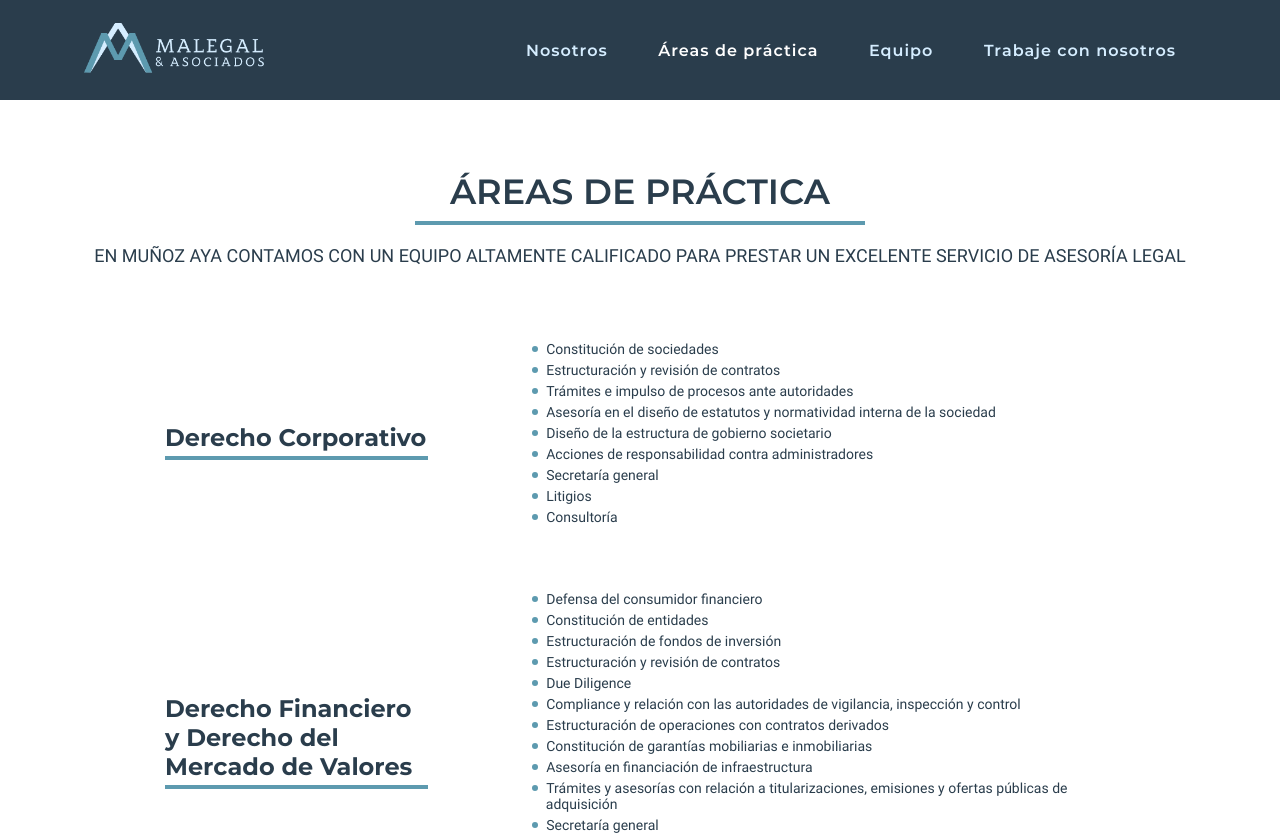
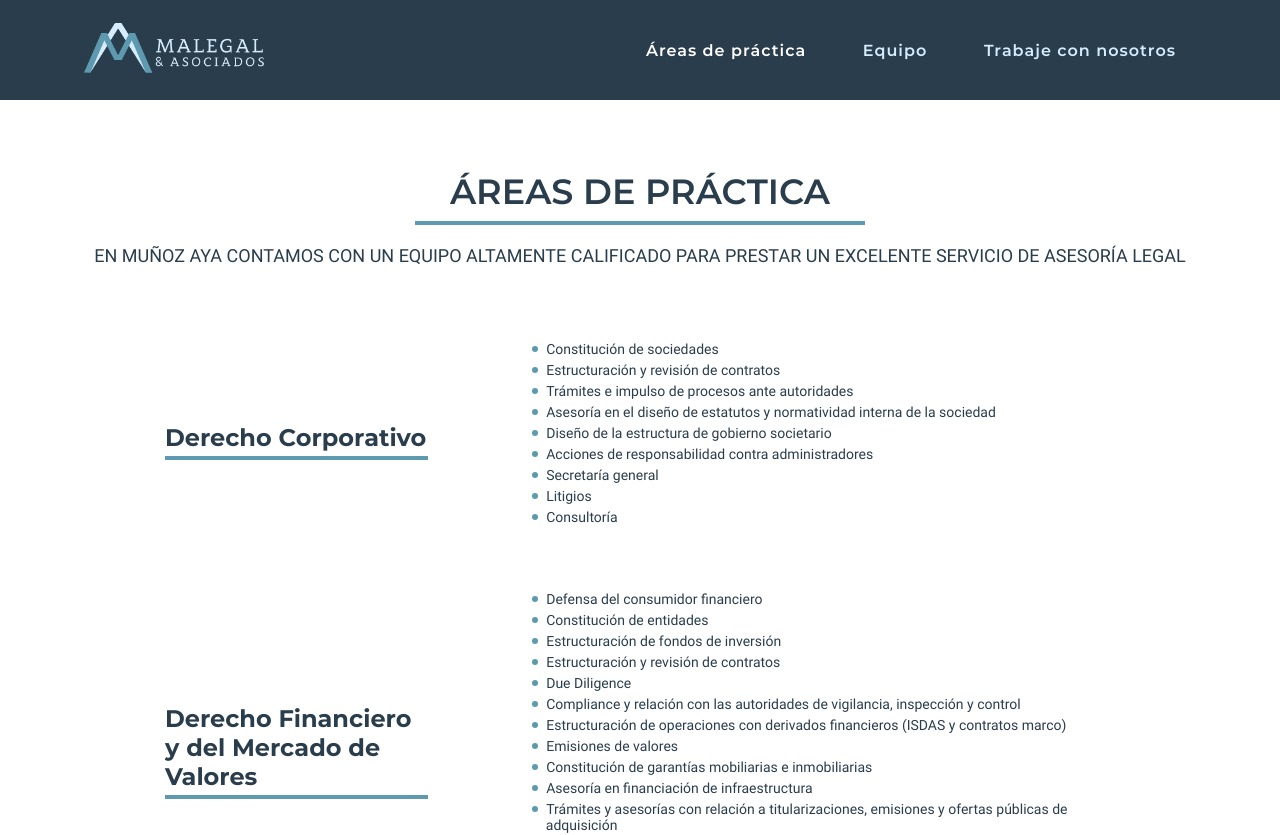
Before and after one commit to fcor/malegal, a React (Create React App) app: page /areas in a window 1280 px wide. Shown: the top 835 px of the page. Built offline with nearby package versions, Linux system fonts and the light colour scheme.

Commit message:
Minor fixes

```diff
--- a/src/App.css
+++ b/src/App.css
@@ -166,7 +166,7 @@ body.no-scroll{
 }
 
 .navbar.home .menu{
-  width: 650px;
+  width: 530px;
 }
 
 .navbar.home .menu a{
@@ -178,7 +178,7 @@ body.no-scroll{
 
 .menu{
   /* width: 561px; */
-  width: 650px;
+  width: 530px;
   justify-content: space-between;
   font-family: 'Montserrat';
   font-weight: 500;
@@ -1250,11 +1250,15 @@ transform: scale(.9);
   /* border: 1px solid red; */
   justify-content: flex-start;
   align-items: flex-start;
-  height: 100%;
+  min-height: 100%;
   width: 300px;
   margin-right: 80px;
   /* padding: 0 30px; */
 }
+
+/* .areas-card-left:nth-child(1){
+  border: 1px solid red;
+} */
 
 .areas-card-left h1{
   margin: 0;
--- a/src/components/Links.jsx
+++ b/src/components/Links.jsx
@@ -14,14 +14,14 @@ const getCs = (variant) => {
 
 const Links = ({ variant, onClick }) =>
   <div className={getCs(variant)}>
-    <NavLink
+    {/* <NavLink
       exact
       to='/'
       activeClassName="selected"
       onClick={onClick}
       >
       Nosotros
-    </NavLink>
+    </NavLink> */}
     <NavLink
       to='/areas'
       activeClassName="selected"
--- a/src/utils/areas.js
+++ b/src/utils/areas.js
@@ -15,7 +15,7 @@ export const areas = [
     ]
   },
   {
-    title: 'Derecho Financiero y Derecho del Mercado de Valores',
+    title: 'Derecho Financiero y del Mercado de Valores',
     text: 'Cupcake ipsum dolor sit amet powder jelly-o. Halvah liquorice macaroon powder donut chupa chups pastry candy. Gummies jelly-o croissant cheesecake topping dragée bear claw muffin.',
     bullets: [
       'Defensa del consumidor financiero',
@@ -24,7 +24,8 @@ export const areas = [
       'Estructuración y revisión de contratos',
       'Due Diligence',
       'Compliance y relación con las autoridades de vigilancia, inspección y control',
-      'Estructuración de operaciones con contratos derivados',
+      'Estructuración de operaciones con derivados financieros (ISDAS y contratos marco)',
+      'Emisiones de valores',
       'Constitución de garantías mobiliarias e inmobiliarias',
       'Asesoría en financiación de infraestructura',
       'Trámites y asesorías con relación a titularizaciones, emisiones y ofertas públicas de adquisición',
--- a/src/utils/team.js
+++ b/src/utils/team.js
@@ -16,11 +16,11 @@ import manLarge from '../assets/img/manLarge.png'
 const getMemberInfo = (name) => {
   if (name === 'Daniela') {
     return {
-      name: 'Daniela Guerrero Ordoñez',
+      name: 'Daniela Rivera',
       position: 'Asociada',
       avatar: danielaSmall,
       modal: danielaModal,
-      email: 'daniela@malegal.co',
+      email: 'drivera@malegal.co',
       bio: 'Abogada de la Universidad Católica de Colombia, con experiencia en litigio y contratación estatal, con profundización en derecho laboral, seguridad social y derecho administrativo. Como miembro del equipo de litigios en materia de seguridad social y laboral ejerce funciones de apoyo en la sustanciación de memoriales, contestación de demandas, y asistencia a audiencias. '
     }
   } else if (name === 'Maria') {
@@ -29,7 +29,7 @@ const getMemberInfo = (name) => {
       position: 'Asociada Senior',
       avatar: alejandraSmall,
       modal: alejandraModal,
-      email: 'maria@malegal.co',
+      email: 'mgiraldo@malegal.co',
       bio: 'Maria Alejandra es Abogada, LLM en Derecho Financiero y Bancario, con una amplia experiencia en temas de gobierno corporativo y compliance de las entidades financieras, negociación de contratos financieros, mercado de valores y regulación de servicios y productos bancarios. Coordina los esfuerzos del equipo en materia de transacciones estructuradas y facilidades crediticias, así como la consultoría legal de la firma en materia de derecho financiero y regulación cambiaria. '
     }
   } else if (name === 'Ana') {
@@ -47,7 +47,7 @@ const getMemberInfo = (name) => {
       position: 'Asociada',
       avatar: nataliaSmall,
       modal: nataliaModal,
-      email: 'natalia@malegal.co',
+      email: 'mpulido@malegal.co',
       bio: 'Abogada de la Universidad Externado de Colombia, con profundización en derecho civil, derecho de seguros y contratos atípicos. Como miembro del equipo de derecho financiero participa en la revisión y negociación de contratos de diferentes transacciones y financiación de proyectos de infraestructura. Así mismo, apoya al grupo de derecho corporativo y financiero con labores de investigación y consultoría.'
     }
   } else if (name === 'Edgar') {
@@ -56,7 +56,7 @@ const getMemberInfo = (name) => {
       position: 'Socio',
       avatar: edgarSmall,
       modal: edgarModal,
-      email: 'edgar@malegal.co',
+      email: 'emunoz@malegal.co',
       bio: 'Abogado, LLM, MBA, con más de 18 años de experiencia en temas relacionados con inversiones, derecho corporativo, bancario, y de valores, banca de inversión, fondos de inversión colectiva y fondos de capital privado; operaciones de tesorería y negociación de créditos sindicados. Cuenta con una amplia experiencia profesional en estos campos, tanto en el sector público como privado a través de su vinculación a firmas de abogados de primer nivel global y local, Citibank, Davivienda, y el Ministerio de Hacienda y Crédito Público, entre otros.'
     }
   } else if (name === 'Laura') {
@@ -65,7 +65,7 @@ const getMemberInfo = (name) => {
       position: 'Asociada',
       avatar: lauraSmall,
       modal: lauraModal,
-      email: 'laura@malegal.co',
+      email: 'lavillarreal@malegal.co',
       bio: 'Abogada de la Pontificia Universidad Javeriana de Bogotá. Apoya al equipo de litigios ante la Superintendencia Financiera y ante la Superintendencia de Sociedades, donde está encargada de la vigilancia de procesos y preparación de contestaciones y memoriales. También ejerce en actividades relacionadas con la Secretaría General de entidades vigiladas por la Superintendencia Financiera. Participa activamente en la elaboración de diferentes conceptos e investigaciones en el área de Derecho Financiero.'
     }
   }
```
